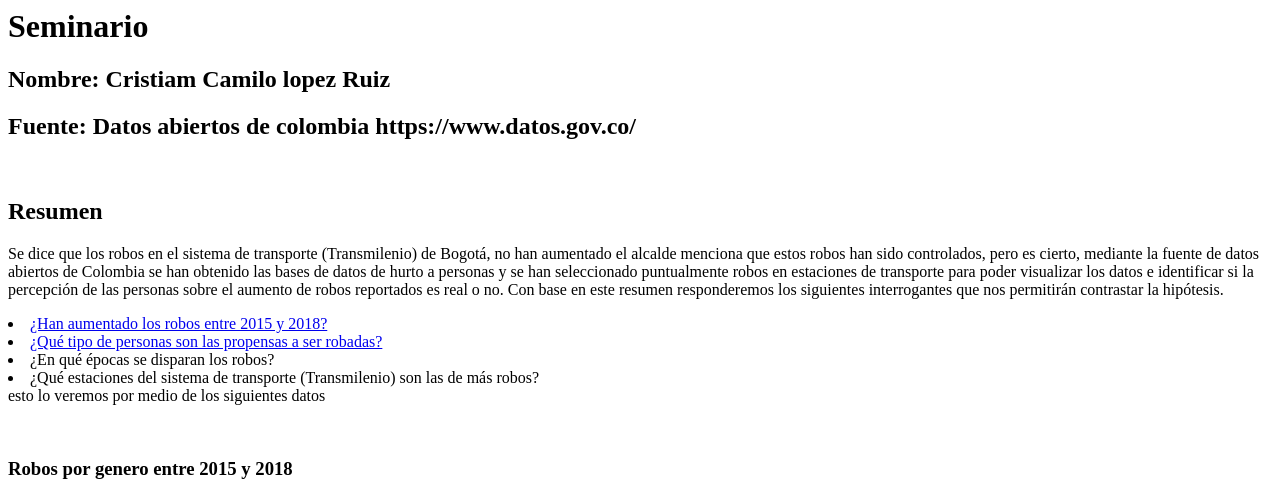
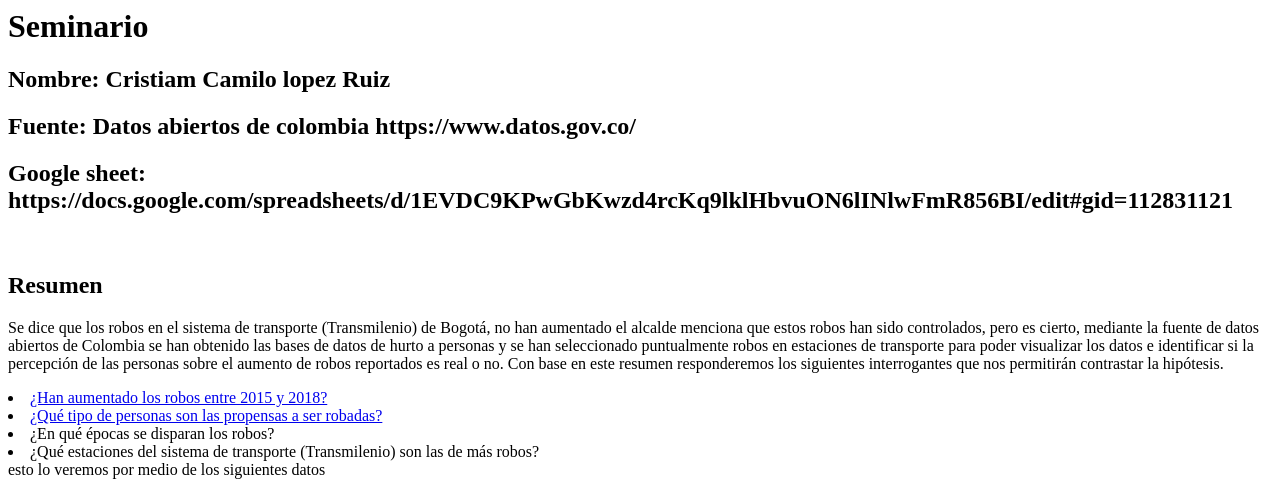
Before and after one commit to inglopez89/Seminario, a website: page index.html in a window 1280 px wide. Shown: the top 481 px of the page. Drawn offline with Linux system fonts and the light colour scheme.

Commit message:
1 file modified

```diff
--- a/index.html
+++ b/index.html
@@ -2,6 +2,7 @@
 <h1>Seminario</h1>
 <h2><label>Nombre: Cristiam Camilo lopez Ruiz<label></h2>
 <h2><label>Fuente: Datos abiertos de colombia https://www.datos.gov.co/<label></h2>
+<h2><label>Google sheet: https://docs.google.com/spreadsheets/d/1EVDC9KPwGbKwzd4rcKq9lklHbvuON6lINlwFmR856BI/edit#gid=112831121</label></h2>
 </br>
 <h2>Resumen</h2>
 <article><p>Se dice que los robos en el sistema de transporte (Transmilenio) de Bogotá, no han aumentado el alcalde menciona que estos robos han sido controlados, pero es cierto, mediante la fuente de datos abiertos de Colombia se han obtenido las bases de datos de hurto a personas y se han seleccionado puntualmente robos en estaciones de transporte para poder visualizar los datos e identificar si la percepción de las personas sobre el aumento de robos reportados es real o no.
```
